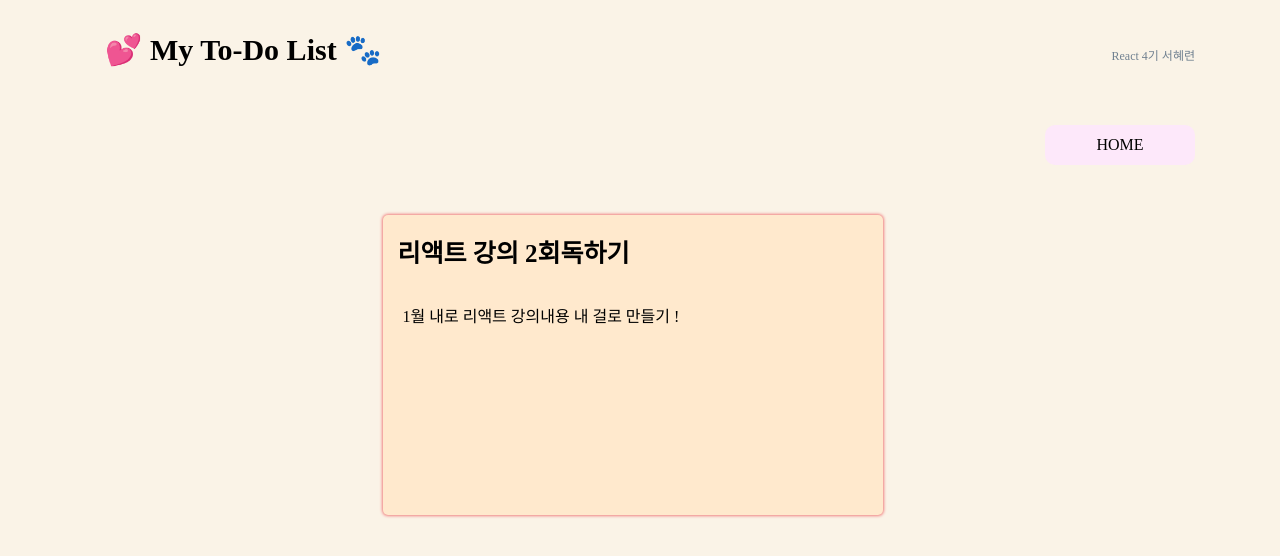
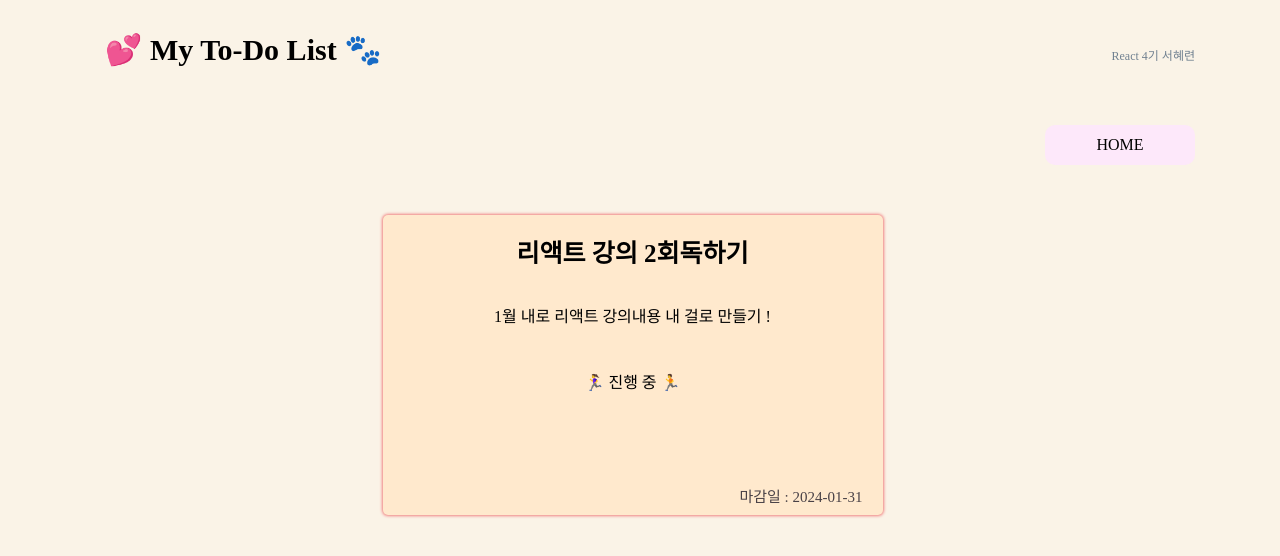
Before and after one commit to Hyeryeon-Seo/my-to-do-list, a React (Create React App) app: page /0 in a window 1280 px wide. Shown: the top 556 px of the page. Built offline with nearby package versions, Linux system fonts and the light colour scheme; a web font is replaced by a local one.

Commit message:
add: Detail상세페이지 내용 추가 (마감일, 진행상태)

```diff
--- a/src/components/todo/TodoController.jsx
+++ b/src/components/todo/TodoController.jsx
@@ -153,6 +153,8 @@ function TodoController({ todoList, setTodoList }) {
 					todoList={workingTodoList}
 					deleteTodoHandler={deleteTodoHandler}
 					onToggleTodoItem={onToggleTodoItem}
+					// deadlineText={deadlineText}
+					// setDeadlinetText={setDeadlinetText}
 				>
 					Working 🏃‍♀️
 				</TodoList>
@@ -161,6 +163,8 @@ function TodoController({ todoList, setTodoList }) {
 					todoList={doneTodoList}
 					deleteTodoHandler={deleteTodoHandler}
 					onToggleTodoItem={onToggleTodoItem}
+					// deadlineText={deadlineText}
+					// setDeadlinetText={setDeadlinetText}
 				>
 					Done 🎉
 				</TodoList>
--- a/src/components/todo/TodoItem.jsx
+++ b/src/components/todo/TodoItem.jsx
@@ -1,5 +1,4 @@
-import React from "react";
-import { Link, useNavigate } from "react-router-dom";
+import React, { useState } from "react";
 import * as S from "../../styles/TodoStyle";
 
 function TodoItem(props) {
@@ -9,23 +8,27 @@ function TodoItem(props) {
 		title,
 		content,
 		deadline,
+		// deadlineText,
+		// setDeadlinetText,
 		deleteTodoHandler,
 		onToggleTodoItem,
 	} = props; // 구조분해할당
 
-	const navigate = useNavigate();
+	// const [deadlineText, setDeadlinetText] = useState(""); // useState사용으로 바꿔봄, 가능
 
 	let dateDeadline = "";
 	let deadlineText = "";
 	if (deadline === 9999 - 12 - 31) {
 		// 넘겨받은 deadline이 없는 경우 (미정)
 		deadlineText = "마감일 미정";
+		// setDeadlinetText("마감일 미정");
 	} else {
 		dateDeadline = new Date(deadline).toLocaleDateString("ko-KR", {
 			year: "2-digit",
 			month: "long",
 			day: "numeric",
 		});
+		// setDeadlinetText(dateDeadline + "까지");
 		deadlineText = dateDeadline + "까지";
 	}
 
@@ -37,18 +40,16 @@ function TodoItem(props) {
 					<S.TodoContent>{content}</S.TodoContent>
 					<S.TodoDeadline>{deadlineText}</S.TodoDeadline>
 				</S.TodoTextBox>
+			</S.TodoLink>
+			{/* Link태그를 버튼까지 감싸버리면 버튼 작동 X */}
 			<S.TodoBtnBox>
-					<S.BtnDelDone
-						onClick={() => deleteTodoHandler(todo.id)}
-						type="delete"
-					>
+				<S.BtnDelDone onClick={() => deleteTodoHandler(todo.id)} type="delete">
 					삭제
 				</S.BtnDelDone>
 				<S.BtnDelDone onClick={() => onToggleTodoItem(todo.id)} type="isDone">
 					{type === "working" ? "완료" : "완료 취소"}
 				</S.BtnDelDone>
 			</S.TodoBtnBox>
-			</S.TodoLink>
 		</S.TodoBox>
 	);
 }
--- a/src/components/todo/TodoList.jsx
+++ b/src/components/todo/TodoList.jsx
@@ -26,6 +26,8 @@ function TodoList({
 	children,
 	type,
 	todoList,
+	// deadlineText,
+	// setDeadlinetText,
 	deleteTodoHandler,
 	onToggleTodoItem,
 }) {
@@ -44,6 +46,8 @@ function TodoList({
 							deadline={todo.deadline}
 							deleteTodoHandler={deleteTodoHandler}
 							onToggleTodoItem={onToggleTodoItem}
+							// deadlineText={deadlineText}
+							// setDeadlinetText={setDeadlinetText}
 						/>
 					);
 				})}
--- a/src/pages/Detail.jsx
+++ b/src/pages/Detail.jsx
@@ -25,8 +25,16 @@ const Detail = ({ todoList }) => {
 					<S.TodoDetailBox>
 						<S.TodoTitle>{selectedTodo.title}</S.TodoTitle>
 						<S.TodoContent>{selectedTodo.content}</S.TodoContent>
-						<S.TodoDeadline>{selectedTodo.deadlineText}</S.TodoDeadline>
+						<S.TodoContent>
+							{selectedTodo.isDone ? "👍 완료 🎉" : "🏃‍♀️ 진행 중 🏃"}
+						</S.TodoContent>
 					</S.TodoDetailBox>
+					<S.TodoDeadline>
+						{selectedTodo.deadline === 9956
+							? //마감일 미정시 9999-12-31로 대충 날짜 설정했는데 9956숫자로 뜸
+							  "마감일 미정"
+							: `마감일 : ${selectedTodo.deadline}`}
+					</S.TodoDeadline>
 				</S.DetailBox>
 			</S.DetailWrapper>
 			<S.TodoBtnBox></S.TodoBtnBox>
--- a/src/shared/Router.jsx
+++ b/src/shared/Router.jsx
@@ -4,16 +4,19 @@ import Home from "../pages/Home";
 import Detail from "../pages/Detail";
 
 const Router = () => {
+	// 입력한 to-do를 담을 상태
 	const [todoList, setTodoList] = useState([
 		{
 			id: 0,
 			title: "리액트 강의 2회독하기",
 			content: "1월 내로 리액트 강의내용 내 걸로 만들기 !",
-			deadline: "마감일 : 2024-01-31",
+			deadline: "2024-01-31",
 			isDone: false,
 		},
 	]);
-	// 입력한 to-do를 담을 상태
+
+	const [deadlineText, setDeadlinetText] = useState("");
+	// 변경: useState사용으로 바꿈, 위(Home)에서부터 TodoItem까지 내려주기 / Detail에도 내려주기
 
 	return (
 		<>
--- a/src/styles/TodoStyle.jsx
+++ b/src/styles/TodoStyle.jsx
@@ -96,6 +96,7 @@ export const DetailWrapper = styled.div`
 export const TodoDetailBox = styled.div`
 	display: flex;
 	flex-direction: column;
+	align-items: center;
 	gap: 2rem;
 	word-wrap: break-word;
 `;
```
Lines whose indentation alone changed are shown as unchanged.
